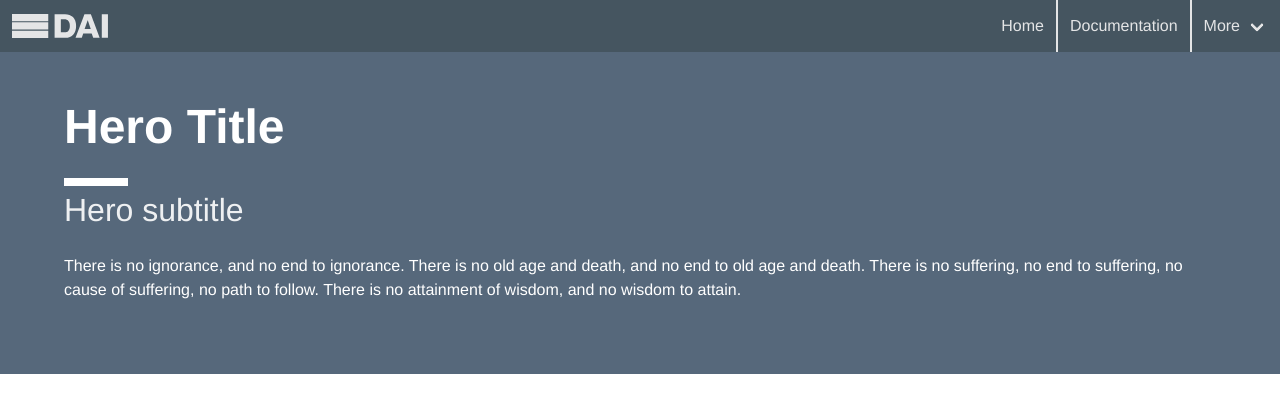
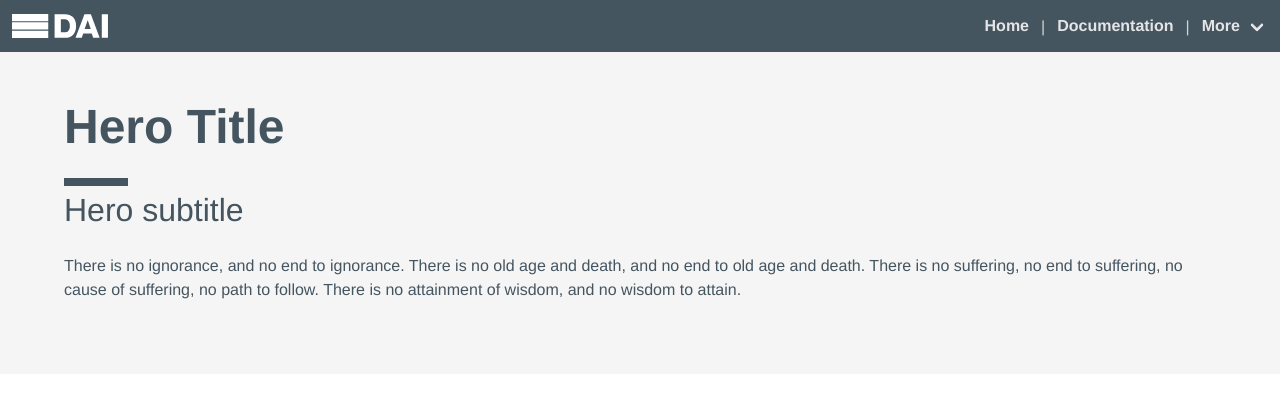
Before and after one commit to DAIGlobal/dai-style-framework, a Jekyll site: the page built from index.md, in a window 1280 px wide, cut to the strip 0-398 px from the top of the page. Built offline with Jekyll 4.4.1, drawn with Linux system fonts in a browser that asks for light colours; nearby versions of some CDN libraries.

Commit message:
second round of style changes

```diff
--- a/_config.yml
+++ b/_config.yml
@@ -1,6 +1,6 @@
 url: "" # the base hostname & protocol for your site, e.g. http://example.com
 baseurl: "" # the subpath of your site, e.g. /blog
-title: "" # the name of your site, e.g. ACME Corp.
+title: "A DAI Style Framework" # the name of your site, e.g. ACME Corp.
 destination: "build"
 exclude:
   - node_modules
--- a/_includes/svg-defs.html
+++ b/_includes/svg-defs.html
@@ -1,6 +1,6 @@
 <svg style="display: none;">
   <defs>
-    <g class="svg" id="DAILightLogo" fill="#E4E5E6" fill-rule="nonzero">
+    <g class="svg" id="DAILightLogo" fill-rule="nonzero">
       <polygon id="Rectangle-1" points="0 0 0 74 371 74 371 0"></polygon>
       <polygon id="Rectangle-1-copy" points="0 85 0 159 371 159 371 85"></polygon>
       <polygon id="Rectangle-1-copy-2" points="0 171 0 245 371 245 371 171"></polygon>
--- a/_layouts/default.html
+++ b/_layouts/default.html
@@ -26,13 +26,14 @@
   <div id="navbarBasicExample" class=" navbar-menu is-right is-primary">
     <div class="navbar-end">
 
-      <a class="navbar-item has-divider">
+      <a class="navbar-item">
         Home
       </a>
-
-      <a class="navbar-item has-divider">
+        <span class="item-divider">|</span>
+      <a class="navbar-item">
         Documentation
       </a>
+        <span class="item-divider">|</span>
           <div class="navbar-item has-dropdown is-hoverable">
         <a class="navbar-link">
           More
--- a/_sass/layout.scss
+++ b/_sass/layout.scss
@@ -1,7 +1,8 @@
 // Bulma Overrides
 
-h1, h2, h3, h4, h5, h6{
+h1.title, h2.title, h3.title, h4.title, h5.title, h6.title{
   font-family: $family-primary;
+  color: $grey-dark;
 }
 
 // blockquote{
@@ -16,12 +17,24 @@ p{
 
 .navbar-brand svg{
   width: 6rem;
+  fill: white;
+
 }
 
-.has-divider{
-  border-right: 2px solid $grey-light;
+.navbar-item{
+  font-weight: bold;
 }
-
+.item-divider{
+  color: lightgray;
+  position: relative;
+  top: .95rem;
+}
+.hero.is-light{
+  color: $grey-dark;
+  .title, .subtitle{
+    color: $grey-dark;
+  }
+}
 h1{
   .bar {
     width: 4rem;
@@ -40,3 +53,18 @@ blockquote{
     font-weight: bold;
   }
 }
+.delete, .modal-close{
+  top: -14px;
+}
+.message-header p{
+  margin-bottom: .5rem;
+}
+.card{
+  box-shadow: 0px 2px 60px 0px rgba(160,179,198,0.47);
+}
+.card-content .image{
+ clip-path: circle(49%);
+}
+.button{
+  font-weight: bold;
+}
--- a/_sass/main.scss
+++ b/_sass/main.scss
@@ -35,7 +35,7 @@ $brown: #663d3b;
 //Derived Variables
 $primary: $grey;
 $info: $blue;
-$success: $turquoise;
+$success: $green;
 $link: $cyan;
 $text: $grey-dark;
 
@@ -43,10 +43,10 @@ $text: $grey-dark;
 $navbar-background-color: $grey-dark;
 $navbar-item-color: $grey-light;
 $navbar-item-hover-background-color: $grey;
-$navbar-item-hover-color: $grey-light;
+$navbar-item-hover-color: white;
 $navbar-dropdown-arrow: $grey-light;
 $navbar-dropdown-background-color: $grey-dark;
-$navbar-dropdown-item-hover-color: $grey-dark;
+$navbar-dropdown-item-hover-color: white; $navbar-dropdown-item-hover-background-color: $grey;
 
 // blockquote variables
 $content-blockquote-background-color: $grey-dark;
--- a/index.md
+++ b/index.md
@@ -1,8 +1,8 @@
 ---
 layout: default
-title: "My custom Bulma website"
+title: "Common Framework Components"
 ---
-<section class="hero is-primary">
+<section class="hero is-light">
   <div class="hero-body">
     <div class="container">
       <h1 class="title is-1">
@@ -330,25 +330,25 @@ title: "My custom Bulma website"
   <div class="container">
     <h1 class="title">Buttons <hr class="bar"></h1>
     <div class="buttons">
-  <button class="button is-primary is-outlined">Primary</button>
-  <button class="button is-link is-outlined">Link</button>
+  <button class="button is-primary">Primary</button>
+  <button class="button is-link">Link</button>
 </div>
 
 <div class="buttons">
-  <button class="button is-info is-outlined">Info</button>
-  <button class="button is-success is-outlined">Success</button>
-  <button class="button is-warning is-outlined">Warning</button>
-  <button class="button is-danger is-outlined">Danger</button>
+  <button class="button is-info">Info</button>
+  <button class="button is-success">Success</button>
+  <button class="button is-warning">Warning</button>
+  <button class="button is-danger">Danger</button>
 </div>
   </div>
   <br>
   <div class="container">
   <h2 class="title">Button Sizes</h2>
-    <button class="button is-small">Small</button>
-<button class="button">Default</button>
-<button class="button is-normal">Normal</button>
-<button class="button is-medium">Medium</button>
-<button class="button is-large">Large</button>
+    <button class="button is-small is-primary">Small</button>
+<button class="button is-primary">Default</button>
+<button class="button is-normal is-primary">Normal</button>
+<button class="button is-medium is-primary">Medium</button>
+<button class="button is-large is-primary">Large</button>
   </div>
 </section>
 <section class="section">
```
